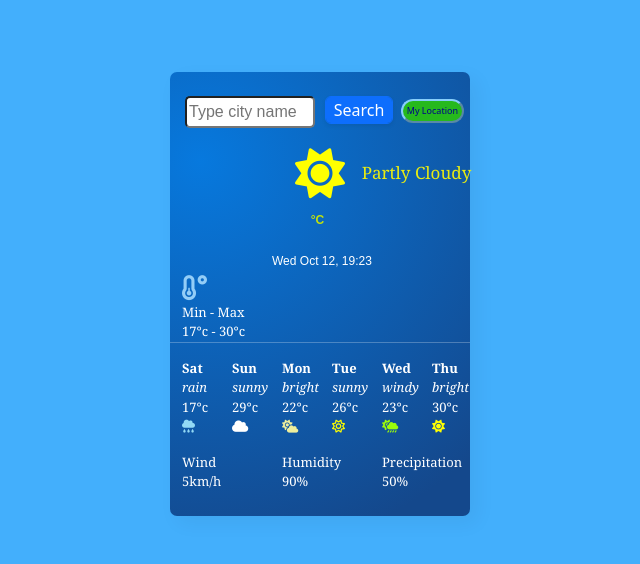
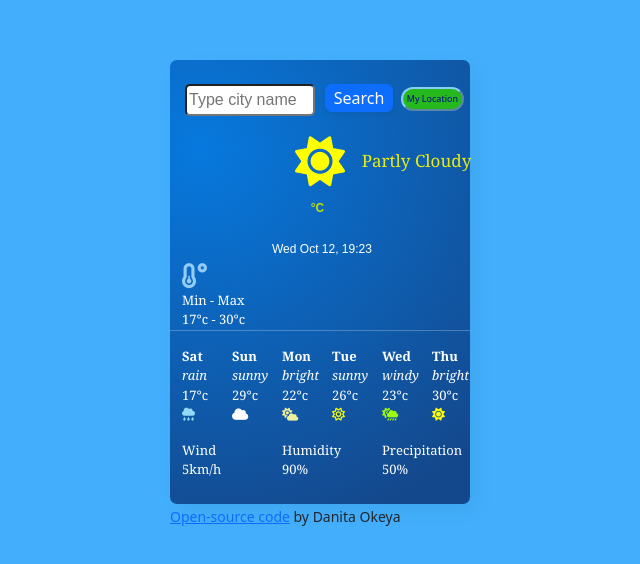
Before and after one commit to ddanita/weather-app, a plain HTML site: page index.html in a window 1280 px wide. Shown: the part 106-670 px from the top of the page, without its empty margins (320-960 px from the left). Drawn offline with nearby package versions, Linux system fonts and the light colour scheme; no server answers.

Commit message:
Added link to my repository at the bottom

```diff
--- a/index.html
+++ b/index.html
@@ -17,6 +17,7 @@
     <title>Weather Framework</title>
   </head>
   <body>
+    <div id="wrapper">
       <div class="container">
         <div class="city">
           <form id="search-form">
@@ -129,6 +130,13 @@
           </div>
         </footer>
       </div>
+      <small>
+        <a href="https://github.com/ddanita/weather-app" target="_blank"
+          >Open-source code</a
+        >
+        by Danita Okeya
+      </small>
+    </div>
     <script src="index.js"></script>
   </body>
 </html>
```
Lines whose indentation alone changed are shown as unchanged.
